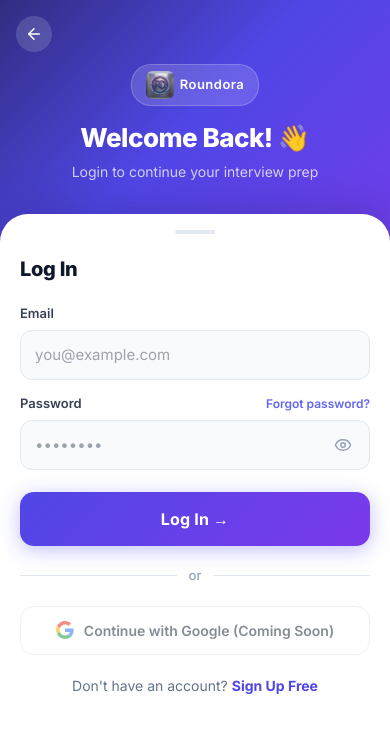
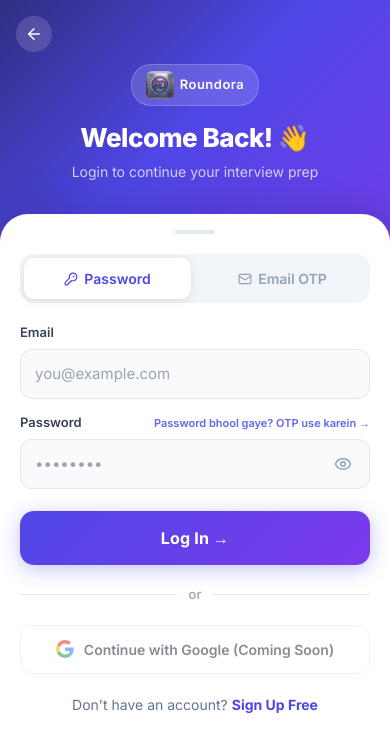
Before and after one commit to kr-akshayy/Roundora, a React (Vite) app in the folder intervuee/: page /login in a window 390 px wide. Shown: the top 752 px of the page. Built offline with nearby package versions, Linux system fonts and the light colour scheme; no server answers.

Commit message:
feat: Email OTP login - 2-step OTP flow with tab toggle between password and OTP modes

```diff
--- a/intervuee/src/pages/Login.tsx
+++ b/intervuee/src/pages/Login.tsx
@@ -1,10 +1,15 @@
 import { useState, FormEvent } from 'react';
 import { Link, useNavigate } from 'react-router-dom';
-import { AlertCircle, Eye, EyeOff, ArrowLeft } from 'lucide-react';
+import { AlertCircle, Eye, EyeOff, ArrowLeft, Mail, KeyRound, ShieldCheck } from 'lucide-react';
 import { supabase } from '../lib/supabase';
 import { useAuthStore } from '../lib/auth-store';
 
+type LoginMode = 'password' | 'otp';
+
 export default function Login() {
+  const [mode, setMode] = useState<LoginMode>('password');
+
+  // Password login state
   const [email, setEmail] = useState('');
   const [password, setPassword] = useState('');
   const [showPassword, setShowPassword] = useState(false);
@@ -13,9 +18,19 @@
   const [showResend, setShowResend] = useState(false);
   const [resendLoading, setResendLoading] = useState(false);
   const [resendStatus, setResendStatus] = useState<string | null>(null);
+
+  // OTP state
+  const [otpEmail, setOtpEmail] = useState('');
+  const [otpCode, setOtpCode] = useState('');
+  const [otpSent, setOtpSent] = useState(false);
+  const [otpLoading, setOtpLoading] = useState(false);
+  const [otpError, setOtpError] = useState<string | null>(null);
+  const [otpVerifying, setOtpVerifying] = useState(false);
+
   const navigate = useNavigate();
   const initialize = useAuthStore((s) => s.initialize);
 
+  // ── Password login ──────────────────────────────────────────
   const handleSubmit = async (e: FormEvent) => {
     e.preventDefault();
     setError(null);
@@ -29,9 +44,8 @@
       const isUnconfirmed =
         signInErr.message?.toLowerCase().includes('email not confirmed') ||
         signInErr.message?.toLowerCase().includes('not confirmed');
-
       if (isUnconfirmed) {
-        setError('📧 Email confirmed नहीं हुआ है। कृपया अपना email inbox/spam folder चेक करें, या नीचे button दबाकर नया confirmation link मंगवाएं।');
+        setError('📧 Email confirmed नहीं हुआ है। Inbox/spam check करें या नीचे से नया link मंगवाएं।');
         setShowResend(true);
       } else {
         setError(signInErr.message);
@@ -43,35 +57,96 @@
   };
 
   const handleResendConfirmation = async () => {
-    if (!email) {
-      setError('Kripya pehle email ID enter karein.');
-      return;
-    }
+    if (!email) { setError('Pehle email enter karein.'); return; }
     setResendLoading(true);
     setResendStatus(null);
-    const { error: resendErr } = await supabase.auth.resend({
-      type: 'signup',
-      email,
-    });
+    const { error: resendErr } = await supabase.auth.resend({ type: 'signup', email });
     setResendLoading(false);
     if (resendErr) {
       setResendStatus(`❌ Error: ${resendErr.message}`);
     } else {
-      setResendStatus('✅ Confirmation link dubara aapki email par bhej diya gaya hai! Inbox check karein.');
+      setResendStatus('✅ Confirmation link dubara bhej diya gaya hai! Inbox check karein.');
     }
+  };
+
+  // ── OTP login ───────────────────────────────────────────────
+  const handleSendOTP = async (e: FormEvent) => {
+    e.preventDefault();
+    if (!otpEmail) return;
+    setOtpError(null);
+    setOtpLoading(true);
+
+    const { error: otpErr } = await supabase.auth.signInWithOtp({
+      email: otpEmail,
+      options: {
+        shouldCreateUser: false, // Only existing users can login with OTP
+      },
+    });
+
+    setOtpLoading(false);
+    if (otpErr) {
+      // If user not found, give helpful message
+      if (otpErr.message?.toLowerCase().includes('signups not allowed') ||
+          otpErr.message?.toLowerCase().includes('user not found') ||
+          otpErr.message?.toLowerCase().includes('email not found')) {
+        setOtpError('यह email register नहीं है। पहले Sign Up करें।');
+      } else {
+        setOtpError(otpErr.message);
+      }
+      return;
+    }
+    setOtpSent(true);
+  };
+
+  const handleVerifyOTP = async (e: FormEvent) => {
+    e.preventDefault();
+    if (!otpCode || otpCode.length < 6) {
+      setOtpError('6-digit OTP code enter करें।');
+      return;
+    }
+    setOtpError(null);
+    setOtpVerifying(true);
+
+    const { error: verifyErr } = await supabase.auth.verifyOtp({
+      email: otpEmail,
+      token: otpCode,
+      type: 'email',
+    });
+
+    setOtpVerifying(false);
+    if (verifyErr) {
+      if (verifyErr.message?.toLowerCase().includes('expired') ||
+          verifyErr.message?.toLowerCase().includes('invalid')) {
+        setOtpError('❌ OTP गलत या expire हो गया। नया OTP मंगवाएं।');
+      } else {
+        setOtpError(verifyErr.message);
+      }
+      return;
+    }
+
+    await initialize();
+    navigate('/dashboard');
+  };
+
+  const switchMode = (m: LoginMode) => {
+    setMode(m);
+    setError(null);
+    setOtpError(null);
+    setOtpSent(false);
+    setOtpCode('');
+    setOtpEmail('');
+    setResendStatus(null);
+    setShowResend(false);
   };
 
   return (
     <div style={styles.root}>
-      {/* Hero gradient */}
       <div style={styles.heroBg} />
 
-      {/* Back button */}
       <Link to="/" style={styles.backBtn}>
         <ArrowLeft size={18} />
       </Link>
 
-      {/* Hero */}
       <div style={styles.hero}>
         <div style={styles.logoChip}>
           <img
@@ -85,11 +160,29 @@
         <p style={styles.heroSub}>Login to continue your interview prep</p>
       </div>
 
-      {/* Bottom sheet */}
       <div style={styles.sheet}>
         <div style={styles.sheetHandle} />
-        <h2 style={styles.sheetTitle}>Log In</h2>
 
+        {/* Mode Toggle Tabs */}
+        <div style={styles.tabRow}>
+          <button
+            onClick={() => switchMode('password')}
+            style={{ ...styles.tab, ...(mode === 'password' ? styles.tabActive : {}) }}
+          >
+            <KeyRound size={14} />
+            Password
+          </button>
+          <button
+            onClick={() => switchMode('otp')}
+            style={{ ...styles.tab, ...(mode === 'otp' ? styles.tabActive : {}) }}
+          >
+            <Mail size={14} />
+            Email OTP
+          </button>
+        </div>
+
+        {/* ── PASSWORD MODE ── */}
+        {mode === 'password' && (
           <form onSubmit={handleSubmit} style={styles.form}>
             {error && (
               <div style={styles.errorBox}>
@@ -97,36 +190,22 @@
                 <span>{error}</span>
               </div>
             )}
-
             {showResend && (
               <button
                 type="button"
                 onClick={handleResendConfirmation}
                 disabled={resendLoading}
-              style={{
-                backgroundColor: '#eef2ff',
-                color: '#4f46e5',
-                border: '1px solid #c7d2fe',
-                padding: '10px 14px',
-                borderRadius: '12px',
-                fontSize: '13px',
-                fontWeight: '600',
-                cursor: resendLoading ? 'not-allowed' : 'pointer',
-                opacity: resendLoading ? 0.7 : 1,
-              }}
+                style={styles.resendBtn}
               >
-              {resendLoading ? 'Sending Link...' : '✉️ Resend Confirmation Email'}
+                {resendLoading ? 'Sending...' : '✉️ Resend Confirmation Email'}
               </button>
             )}
-
             {resendStatus && (
               <div style={{
                 backgroundColor: resendStatus.startsWith('✅') ? '#f0fdf4' : '#fff1f2',
                 color: resendStatus.startsWith('✅') ? '#166534' : '#be123c',
                 border: `1px solid ${resendStatus.startsWith('✅') ? '#bbf7d0' : '#fecdd3'}`,
-              borderRadius: '12px',
-              padding: '10px 12px',
-              fontSize: '13px',
+                borderRadius: '12px', padding: '10px 12px', fontSize: '13px',
               }}>
                 {resendStatus}
               </div>
@@ -135,12 +214,9 @@
             <div style={styles.fieldGroup}>
               <label style={styles.fieldLabel}>Email</label>
               <input
-              type="email"
-              required
-              value={email}
+                type="email" required value={email}
                 onChange={(e) => setEmail(e.target.value)}
-              placeholder="you@example.com"
-              style={styles.input}
+                placeholder="you@example.com" style={styles.input}
                 onFocus={(e) => Object.assign(e.target.style, styles.inputFocus)}
                 onBlur={(e) => Object.assign(e.target.style, styles.inputBlur)}
               />
@@ -149,42 +225,156 @@
             <div style={styles.fieldGroup}>
               <div style={{ display: 'flex', justifyContent: 'space-between', alignItems: 'center' }}>
                 <label style={styles.fieldLabel}>Password</label>
-              <span style={styles.forgotLink}>Forgot password?</span>
+                <span
+                  style={styles.forgotLink}
+                  onClick={() => switchMode('otp')}
+                >
+                  Password bhool gaye? OTP use karein →
+                </span>
               </div>
               <div style={styles.passwordWrap}>
                 <input
-                type={showPassword ? 'text' : 'password'}
-                required
-                value={password}
+                  type={showPassword ? 'text' : 'password'} required value={password}
                   onChange={(e) => setPassword(e.target.value)}
                   placeholder="••••••••"
                   style={{ ...styles.input, paddingRight: '48px' }}
                   onFocus={(e) => Object.assign(e.target.style, styles.inputFocus)}
                   onBlur={(e) => Object.assign(e.target.style, styles.inputBlur)}
                 />
-              <button
-                type="button"
-                onClick={() => setShowPassword(!showPassword)}
-                style={styles.eyeBtn}
-              >
+                <button type="button" onClick={() => setShowPassword(!showPassword)} style={styles.eyeBtn}>
                   {showPassword ? <EyeOff size={18} color="#94a3b8" /> : <Eye size={18} color="#94a3b8" />}
                 </button>
               </div>
             </div>
 
-          <button
-            type="submit"
-            disabled={loading}
-            style={{
-              ...styles.ctaBtn,
-              opacity: loading ? 0.7 : 1,
-              cursor: loading ? 'not-allowed' : 'pointer',
-              marginTop: '8px',
-            }}
-          >
+            <button type="submit" disabled={loading} style={{ ...styles.ctaBtn, opacity: loading ? 0.7 : 1, cursor: loading ? 'not-allowed' : 'pointer', marginTop: '8px' }}>
               {loading ? 'Logging in...' : 'Log In →'}
             </button>
           </form>
+        )}
+
+        {/* ── OTP MODE ── */}
+        {mode === 'otp' && (
+          <div style={styles.form}>
+            {!otpSent ? (
+              /* Step 1: Enter email → Send OTP */
+              <form onSubmit={handleSendOTP} style={{ display: 'flex', flexDirection: 'column', gap: '14px' }}>
+                <div style={{
+                  backgroundColor: '#eff6ff',
+                  border: '1px solid #bfdbfe',
+                  borderRadius: '14px',
+                  padding: '14px 16px',
+                  fontSize: '13px',
+                  color: '#1e40af',
+                  display: 'flex',
+                  alignItems: 'flex-start',
+                  gap: '10px',
+                }}>
+                  <ShieldCheck size={18} style={{ flexShrink: 0, marginTop: '1px' }} />
+                  <div>
+                    <div style={{ fontWeight: '700', marginBottom: '3px' }}>Email OTP Login</div>
+                    <div style={{ lineHeight: 1.5 }}>
+                      Apni email enter karein → 6-digit OTP code aapki email pe aayega → code enter karo → Login!
+                    </div>
+                  </div>
+                </div>
+
+                {otpError && (
+                  <div style={styles.errorBox}>
+                    <AlertCircle size={15} style={{ flexShrink: 0 }} />
+                    <span>{otpError}</span>
+                  </div>
+                )}
+
+                <div style={styles.fieldGroup}>
+                  <label style={styles.fieldLabel}>Email Address</label>
+                  <input
+                    type="email" required value={otpEmail}
+                    onChange={(e) => setOtpEmail(e.target.value)}
+                    placeholder="you@example.com" style={styles.input}
+                    onFocus={(e) => Object.assign(e.target.style, styles.inputFocus)}
+                    onBlur={(e) => Object.assign(e.target.style, styles.inputBlur)}
+                  />
+                </div>
+
+                <button
+                  type="submit" disabled={otpLoading}
+                  style={{ ...styles.ctaBtn, opacity: otpLoading ? 0.7 : 1, cursor: otpLoading ? 'not-allowed' : 'pointer' }}
+                >
+                  {otpLoading ? 'Sending OTP...' : '📧 Send OTP to Email'}
+                </button>
+              </form>
+            ) : (
+              /* Step 2: Enter OTP code */
+              <form onSubmit={handleVerifyOTP} style={{ display: 'flex', flexDirection: 'column', gap: '14px' }}>
+                <div style={{
+                  backgroundColor: '#f0fdf4',
+                  border: '1px solid #bbf7d0',
+                  borderRadius: '14px',
+                  padding: '14px 16px',
+                  fontSize: '13px',
+                  color: '#166534',
+                }}>
+                  <div style={{ fontWeight: '700', marginBottom: '3px' }}>✅ OTP भेज दिया गया!</div>
+                  <div style={{ lineHeight: 1.5 }}>
+                    <strong>{otpEmail}</strong> par 6-digit OTP code bheja gaya hai।
+                    Inbox (aur spam folder) check karein।
+                  </div>
+                </div>
+
+                {otpError && (
+                  <div style={styles.errorBox}>
+                    <AlertCircle size={15} style={{ flexShrink: 0 }} />
+                    <span>{otpError}</span>
+                  </div>
+                )}
+
+                <div style={styles.fieldGroup}>
+                  <label style={styles.fieldLabel}>6-Digit OTP Code</label>
+                  <input
+                    type="text"
+                    inputMode="numeric"
+                    pattern="[0-9]{6}"
+                    maxLength={6}
+                    required
+                    value={otpCode}
+                    onChange={(e) => setOtpCode(e.target.value.replace(/\D/g, '').slice(0, 6))}
+                    placeholder="_ _ _ _ _ _"
+                    style={{
+                      ...styles.input,
+                      fontSize: '28px',
+                      fontWeight: '800',
+                      letterSpacing: '12px',
+                      textAlign: 'center',
+                      padding: '16px 14px',
+                    }}
+                    onFocus={(e) => Object.assign(e.target.style, { ...styles.inputFocus, fontSize: '28px', fontWeight: '800', letterSpacing: '12px', textAlign: 'center' })}
+                    onBlur={(e) => Object.assign(e.target.style, { ...styles.inputBlur, fontSize: '28px', fontWeight: '800', letterSpacing: '12px', textAlign: 'center' })}
+                    autoFocus
+                  />
+                  <div style={{ fontSize: '12px', color: '#94a3b8', textAlign: 'center' }}>
+                    OTP 10 minutes mein expire ho jaata hai
+                  </div>
+                </div>
+
+                <button
+                  type="submit" disabled={otpVerifying || otpCode.length < 6}
+                  style={{ ...styles.ctaBtn, opacity: (otpVerifying || otpCode.length < 6) ? 0.6 : 1, cursor: (otpVerifying || otpCode.length < 6) ? 'not-allowed' : 'pointer' }}
+                >
+                  {otpVerifying ? 'Verifying...' : '✓ Verify & Login'}
+                </button>
+
+                <button
+                  type="button"
+                  onClick={() => { setOtpSent(false); setOtpCode(''); setOtpError(null); }}
+                  style={{ background: 'none', border: 'none', color: '#6366f1', fontSize: '13px', fontWeight: '600', cursor: 'pointer', textAlign: 'center' }}
+                >
+                  ← Dobara OTP bhejein
+                </button>
+              </form>
+            )}
+          </div>
+        )}
 
         {/* Divider */}
         <div style={styles.divider}>
@@ -193,7 +383,6 @@
           <div style={styles.dividerLine} />
         </div>
 
-        {/* Google button placeholder */}
         <button style={styles.googleBtn} disabled>
           <svg width="18" height="18" viewBox="0 0 48 48">
             <path fill="#EA4335" d="M24 9.5c3.54 0 6.71 1.22 9.21 3.6l6.85-6.85C35.9 2.38 30.47 0 24 0 14.62 0 6.51 5.38 2.56 13.22l7.98 6.19C12.43 13.72 17.74 9.5 24 9.5z"/>
@@ -225,9 +414,7 @@
   },
   heroBg: {
     position: 'absolute',
-    top: 0,
-    left: 0,
-    right: 0,
+    top: 0, left: 0, right: 0,
     height: '45%',
     background: 'linear-gradient(135deg, #312e81 0%, #4f46e5 40%, #7c3aed 100%)',
     borderRadius: '0 0 40px 40px',
@@ -235,213 +422,104 @@
   },
   backBtn: {
     position: 'absolute',
-    top: '16px',
-    left: '16px',
+    top: '16px', left: '16px',
     zIndex: 10,
-    width: '36px',
-    height: '36px',
+    width: '36px', height: '36px',
     borderRadius: '50%',
     backgroundColor: 'rgba(255,255,255,0.15)',
-    display: 'flex',
-    alignItems: 'center',
-    justifyContent: 'center',
-    color: '#fff',
-    textDecoration: 'none',
+    display: 'flex', alignItems: 'center', justifyContent: 'center',
+    color: '#fff', textDecoration: 'none',
     backdropFilter: 'blur(8px)',
   },
   hero: {
-    position: 'relative',
-    zIndex: 1,
-    paddingTop: '64px',
-    paddingBottom: '24px',
-    textAlign: 'center',
-    paddingLeft: '24px',
-    paddingRight: '24px',
+    position: 'relative', zIndex: 1,
+    paddingTop: '64px', paddingBottom: '24px',
+    textAlign: 'center', paddingLeft: '24px', paddingRight: '24px',
   },
   logoChip: {
-    display: 'inline-flex',
-    alignItems: 'center',
-    gap: '6px',
-    backgroundColor: 'rgba(255,255,255,0.15)',
-    backdropFilter: 'blur(8px)',
-    borderRadius: '20px',
-    padding: '6px 14px',
-    marginBottom: '16px',
+    display: 'inline-flex', alignItems: 'center', gap: '6px',
+    backgroundColor: 'rgba(255,255,255,0.15)', backdropFilter: 'blur(8px)',
+    borderRadius: '20px', padding: '6px 14px', marginBottom: '16px',
     border: '1px solid rgba(255,255,255,0.2)',
   },
-  logoText: {
-    color: '#fff',
-    fontSize: '13px',
-    fontWeight: '600',
-    letterSpacing: '0.5px',
+  logoText: { color: '#fff', fontSize: '13px', fontWeight: '600', letterSpacing: '0.5px' },
+  heroTitle: {
+    color: '#fff', fontSize: 'clamp(26px, 6vw, 32px)', fontWeight: '800',
+    margin: '0 0 8px 0', lineHeight: 1.2, letterSpacing: '-0.5px',
   },
-  heroTitle: {
-    color: '#fff',
-    fontSize: 'clamp(26px, 6vw, 32px)',
-    fontWeight: '800',
-    margin: '0 0 8px 0',
-    lineHeight: 1.2,
-    letterSpacing: '-0.5px',
-  },
-  heroSub: {
-    color: 'rgba(255,255,255,0.75)',
-    fontSize: '14px',
-    margin: 0,
-  },
+  heroSub: { color: 'rgba(255,255,255,0.75)', fontSize: '14px', margin: 0 },
   sheet: {
-    position: 'relative',
-    zIndex: 2,
-    flex: 1,
-    backgroundColor: '#fff',
-    borderRadius: '28px 28px 0 0',
-    marginTop: '8px',
-    padding: '16px 20px 40px',
-    boxShadow: '0 -8px 40px rgba(0,0,0,0.15)',
-    overflowY: 'auto',
+    position: 'relative', zIndex: 2, flex: 1,
+    backgroundColor: '#fff', borderRadius: '28px 28px 0 0',
+    marginTop: '8px', padding: '16px 20px 40px',
+    boxShadow: '0 -8px 40px rgba(0,0,0,0.15)', overflowY: 'auto',
   },
   sheetHandle: {
-    width: '40px',
-    height: '4px',
-    backgroundColor: '#e2e8f0',
-    borderRadius: '2px',
-    margin: '0 auto 20px',
+    width: '40px', height: '4px', backgroundColor: '#e2e8f0',
+    borderRadius: '2px', margin: '0 auto 20px',
   },
-  sheetTitle: {
-    fontSize: '20px',
-    fontWeight: '800',
-    color: '#0f172a',
-    margin: '0 0 20px 0',
-    letterSpacing: '-0.3px',
+  tabRow: {
+    display: 'flex', gap: '8px',
+    backgroundColor: '#f1f5f9', borderRadius: '14px', padding: '4px',
+    marginBottom: '20px',
   },
-  form: {
-    display: 'flex',
-    flexDirection: 'column',
-    gap: '14px',
+  tab: {
+    flex: 1, display: 'flex', alignItems: 'center', justifyContent: 'center', gap: '6px',
+    padding: '10px', borderRadius: '10px', border: 'none',
+    fontSize: '14px', fontWeight: '600', cursor: 'pointer',
+    backgroundColor: 'transparent', color: '#94a3b8', transition: 'all 0.15s',
   },
+  tabActive: {
+    backgroundColor: '#fff', color: '#4f46e5',
+    boxShadow: '0 2px 8px rgba(0,0,0,0.1)',
+  },
+  form: { display: 'flex', flexDirection: 'column', gap: '14px' },
   errorBox: {
-    display: 'flex',
-    alignItems: 'flex-start',
-    gap: '8px',
-    backgroundColor: '#fff1f2',
-    border: '1px solid #fecdd3',
-    borderRadius: '12px',
-    padding: '10px 12px',
-    color: '#be123c',
-    fontSize: '13px',
+    display: 'flex', alignItems: 'flex-start', gap: '8px',
+    backgroundColor: '#fff1f2', border: '1px solid #fecdd3',
+    borderRadius: '12px', padding: '10px 12px',
+    color: '#be123c', fontSize: '13px',
   },
-  fieldGroup: {
-    display: 'flex',
-    flexDirection: 'column',
-    gap: '6px',
+  resendBtn: {
+    backgroundColor: '#eef2ff', color: '#4f46e5', border: '1px solid #c7d2fe',
+    padding: '10px 14px', borderRadius: '12px', fontSize: '13px',
+    fontWeight: '600', cursor: 'pointer',
   },
-  fieldLabel: {
-    fontSize: '13px',
-    fontWeight: '600',
-    color: '#374151',
+  fieldGroup: { display: 'flex', flexDirection: 'column', gap: '6px' },
+  fieldLabel: { fontSize: '13px', fontWeight: '600', color: '#374151' },
+  forgotLink: { fontSize: '11px', color: '#6366f1', fontWeight: '600', cursor: 'pointer' },
+  input: {
+    width: '100%', padding: '13px 14px', borderRadius: '12px',
+    border: '1.5px solid #e2e8f0', fontSize: '15px', color: '#0f172a',
+    backgroundColor: '#f8fafc', outline: 'none', boxSizing: 'border-box' as const,
+    transition: 'border-color 0.15s', WebkitAppearance: 'none',
   },
-  forgotLink: {
-    fontSize: '12px',
-    color: '#6366f1',
-    fontWeight: '600',
-    cursor: 'pointer',
-  },
-  input: {
-    width: '100%',
-    padding: '13px 14px',
-    borderRadius: '12px',
-    border: '1.5px solid #e2e8f0',
-    fontSize: '15px',
-    color: '#0f172a',
-    backgroundColor: '#f8fafc',
-    outline: 'none',
-    boxSizing: 'border-box' as const,
-    transition: 'border-color 0.15s',
-    WebkitAppearance: 'none',
-  },
-  inputFocus: {
-    borderColor: '#6366f1',
-    backgroundColor: '#fff',
-    boxShadow: '0 0 0 3px rgba(99,102,241,0.1)',
-  },
-  inputBlur: {
-    borderColor: '#e2e8f0',
-    backgroundColor: '#f8fafc',
-    boxShadow: 'none',
-  },
-  passwordWrap: {
-    position: 'relative',
-  },
+  inputFocus: { borderColor: '#6366f1', backgroundColor: '#fff', boxShadow: '0 0 0 3px rgba(99,102,241,0.1)' },
+  inputBlur: { borderColor: '#e2e8f0', backgroundColor: '#f8fafc', boxShadow: 'none' },
+  passwordWrap: { position: 'relative' },
   eyeBtn: {
-    position: 'absolute',
-    right: '14px',
-    top: '50%',
-    transform: 'translateY(-50%)',
-    background: 'none',
-    border: 'none',
-    cursor: 'pointer',
-    padding: '4px',
-    display: 'flex',
-    alignItems: 'center',
+    position: 'absolute', right: '14px', top: '50%', transform: 'translateY(-50%)',
+    background: 'none', border: 'none', cursor: 'pointer', padding: '4px',
+    display: 'flex', alignItems: 'center',
   },
   ctaBtn: {
-    display: 'flex',
-    alignItems: 'center',
-    justifyContent: 'center',
-    width: '100%',
-    padding: '15px',
-    borderRadius: '14px',
+    display: 'flex', alignItems: 'center', justifyContent: 'center',
+    width: '100%', padding: '15px', borderRadius: '14px',
     background: 'linear-gradient(135deg, #4f46e5, #7c3aed)',
-    color: '#fff',
-    fontSize: '16px',
-    fontWeight: '700',
-    border: 'none',
-    cursor: 'pointer',
-    textDecoration: 'none',
-    boxShadow: '0 4px 20px rgba(99,102,241,0.4)',
-    letterSpacing: '0.2px',
-    transition: 'opacity 0.15s',
+    color: '#fff', fontSize: '16px', fontWeight: '700', border: 'none',
+    cursor: 'pointer', boxShadow: '0 4px 20px rgba(99,102,241,0.4)',
+    letterSpacing: '0.2px', transition: 'opacity 0.15s',
   },
-  divider: {
-    display: 'flex',
-    alignItems: 'center',
-    gap: '12px',
-    margin: '20px 0',
+  divider: { display: 'flex', alignItems: 'center', gap: '12px', margin: '20px 0' },
+  dividerLine: { flex: 1, height: '1px', backgroundColor: '#e2e8f0' },
+  dividerText: { fontSize: '13px', color: '#94a3b8', fontWeight: '500' },
+  googleBtn: {
+    display: 'flex', alignItems: 'center', justifyContent: 'center', gap: '10px',
+    width: '100%', padding: '13px', borderRadius: '14px',
+    border: '1.5px solid #e2e8f0', backgroundColor: '#fff',
+    color: '#374151', fontSize: '14px', fontWeight: '600',
+    cursor: 'not-allowed', opacity: 0.6,
   },
-  dividerLine: {
-    flex: 1,
-    height: '1px',
-    backgroundColor: '#e2e8f0',
-  },
-  dividerText: {
-    fontSize: '13px',
-    color: '#94a3b8',
-    fontWeight: '500',
-  },
-  googleBtn: {
-    display: 'flex',
-    alignItems: 'center',
-    justifyContent: 'center',
-    gap: '10px',
-    width: '100%',
-    padding: '13px',
-    borderRadius: '14px',
-    border: '1.5px solid #e2e8f0',
-    backgroundColor: '#fff',
-    color: '#374151',
-    fontSize: '14px',
-    fontWeight: '600',
-    cursor: 'not-allowed',
-    opacity: 0.6,
-  },
-  signupLink: {
-    textAlign: 'center' as const,
-    fontSize: '14px',
-    color: '#64748b',
-    marginTop: '20px',
-  },
-  signupLinkAnchor: {
-    color: '#4f46e5',
-    fontWeight: '700',
-    textDecoration: 'none',
-  },
+  signupLink: { textAlign: 'center' as const, fontSize: '14px', color: '#64748b', marginTop: '20px' },
+  signupLinkAnchor: { color: '#4f46e5', fontWeight: '700', textDecoration: 'none' },
 };
```
Lines whose indentation alone changed are shown as unchanged.
